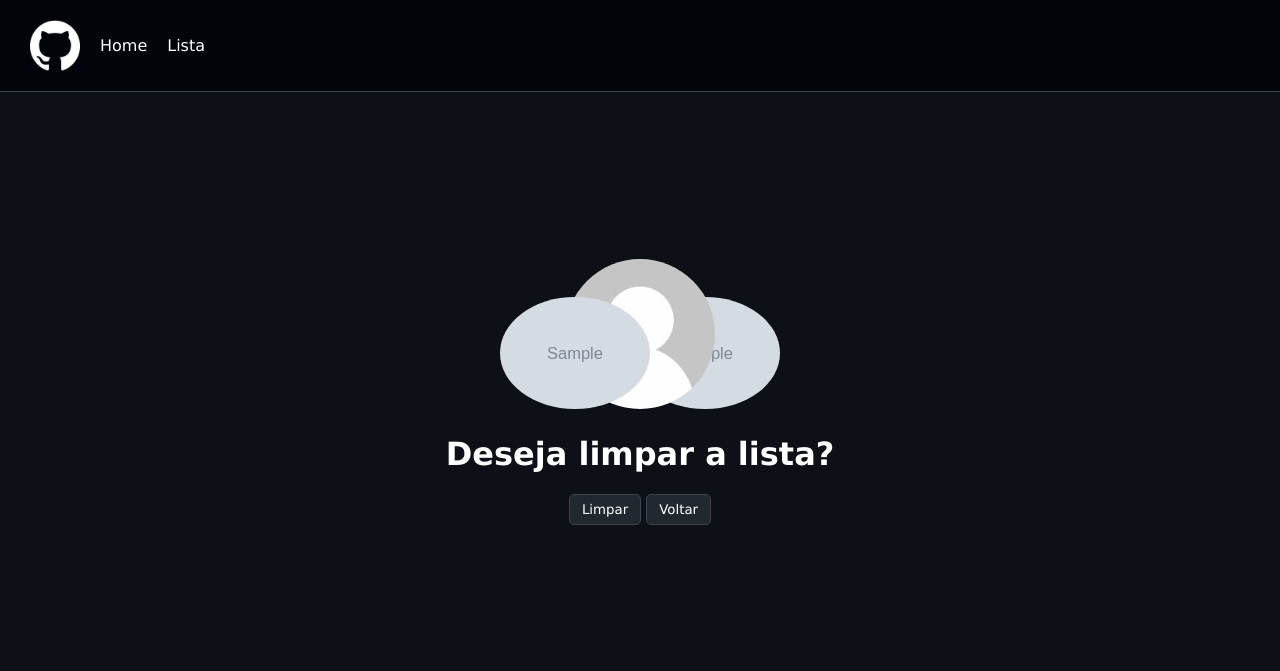
After one commit to gabr-anthoni/wsBackend-Fabrica25.2, a Django app: page /GitList/limpar-lista in a window 1280 px wide. The commit adds this page. Shown: the top 671 px of the page. Run offline with Django 5.2, Linux system fonts and the light colour scheme; tables that the repository leaves empty hold one stand-in row (values such as "Sample post"); grey boxes marked "Sample" are stand-in pictures.

Commit message:
✨ feat: Opção de limpar todos os perfis da lista

```diff
--- /dev/null
+++ b/app/static/css/cls.css
@@ -0,0 +1,63 @@
+
+body {
+    display: flex;
+    align-items: center;
+    justify-content: center;
+    flex-direction: column;
+    background-color: #0D1117;
+    color: white;
+    font-family: 'Lucida Sans', 'Lucida Sans Regular', 'Lucida Grande', 'Lucida Sans Unicode', Geneva, Verdana, sans-serif;
+}
+
+#img1 {
+    z-index: 3;
+    border-radius: 100%;
+    position: relative;
+    left: 90px;
+}
+
+#img2 {
+    z-index: 2;
+    border-radius: 100%;
+}
+
+#img3 {
+    z-index: -1;
+    border-radius: 100%;
+    position: relative;
+    right: 90px;
+}
+
+#parte {
+    display: flex;
+    flex-direction: column;
+    align-items: center;
+    justify-content: center;
+    height: 70vh;
+}
+
+#alinhar {
+    display: flex;
+    text-align: center;
+    flex-direction: column;
+    align-items: center;
+    justify-content: center;
+}
+
+button {
+    background-color: #212830;
+    padding: 7px 12px;
+    border: none;
+    border-radius: 5px;
+    font-family: 'Lucida Sans', 'Lucida Sans Regular', 'Lucida Grande', 'Lucida Sans Unicode', Geneva, Verdana, sans-serif;
+    color: white;
+    border: #3D444D solid 1px;
+    border-radius: 5px;
+    cursor: pointer;
+
+    transition: background-color 0.5s;
+}
+
+button:hover {
+    background-color: #262C36;
+}
--- /dev/null
+++ b/app/templates/html/cls.html
@@ -0,0 +1,37 @@
+{% load static %}
+<!DOCTYPE html>
+<html lang="pt-BR">
+<head>
+    <meta charset="UTF-8">
+    <meta name="viewport" content="width=device-width, initial-scale=1.0">
+    <title>GitList | Limpar</title>
+    <link rel="stylesheet" href="{% static 'css/header.css' %}">
+    <link rel="stylesheet" href="{% static 'css/cls.css' %}">
+</head>
+<body>
+    <header>
+        <img width="50" id="githublogo" src="{% static 'img/github.png' %}"
+        <div class="container">
+            <ul>
+                <li><a href="{% url 'home' %}">Home</a></li>
+                <li><a href="{% url 'lista-perfis' %}">Lista</a></li>
+            </ul>
+        </div>
+    </header>
+    <div id="parte">
+        <div>
+            <img id="img1" width="150" src="{{img1}}">
+            <img id="img2" width="150" src="{% static 'img/perfil.jpg' %}">
+            <img id="img3" width="150" src="{{img2}}">
+        </div>
+        <div id="alinhar">
+            <h1>Deseja limpar a lista?</h1>
+            <form method="post">
+                {% csrf_token %}
+                <button type="submit">Limpar</button>
+                <a href="{% url 'lista-perfis' %}"><button type="button">Voltar</button></a>
+            </form>
+        </div>
+    </div>
+</body>
+</html>
--- a/app/urls.py
+++ b/app/urls.py
@@ -1,11 +1,12 @@
 
 from django.urls import path
-from .views import home, listar_perfis, adicionar_perfil, retirar_perfil, alterar_perfil
+from .views import home, listar_perfis, limpar_lista, adicionar_perfil, retirar_perfil, alterar_perfil
 
 urlpatterns = [
     path('', home, name='home'),
     path('lista-perfis', listar_perfis, name='lista-perfis'),
     path('adicionar-perfil', adicionar_perfil, name='adicionar-perfil'),
     path('retirar-perfil/<int:pk>', retirar_perfil, name='retirar-perfil'),
-    path('alterar-perfil/<int:pk>', alterar_perfil, name='alterar-perfil' )
+    path('alterar-perfil/<int:pk>', alterar_perfil, name='alterar-perfil' ),
+    path('limpar-lista',limpar_lista, name='limpar-lista'),
 ]
--- a/app/views.py
+++ b/app/views.py
@@ -98,3 +98,11 @@ def alterar_perfil(request, pk):
             return render(request, 'html/alterar.html', {'erro': erro,'img': img_save,'nome': nome_save})
 
     return render(request, 'html/alterar.html', {'img': img_save,'nome': nome_save})
+
+def limpar_lista(request):
+    primeiro_perfil = GitHubPerfil.objects.all().first()
+    ultimo_perfil = GitHubPerfil.objects.all().last()
+    if request.method == 'POST':
+        GitHubPerfil.objects.all().delete()
+        return redirect('lista-perfis')
+    return render(request, 'html/cls.html', {"img1": primeiro_perfil.img, "img2": ultimo_perfil.img})
```
Also changed, not shown: app/templates/html/lista.html (+7 -0 lines).
